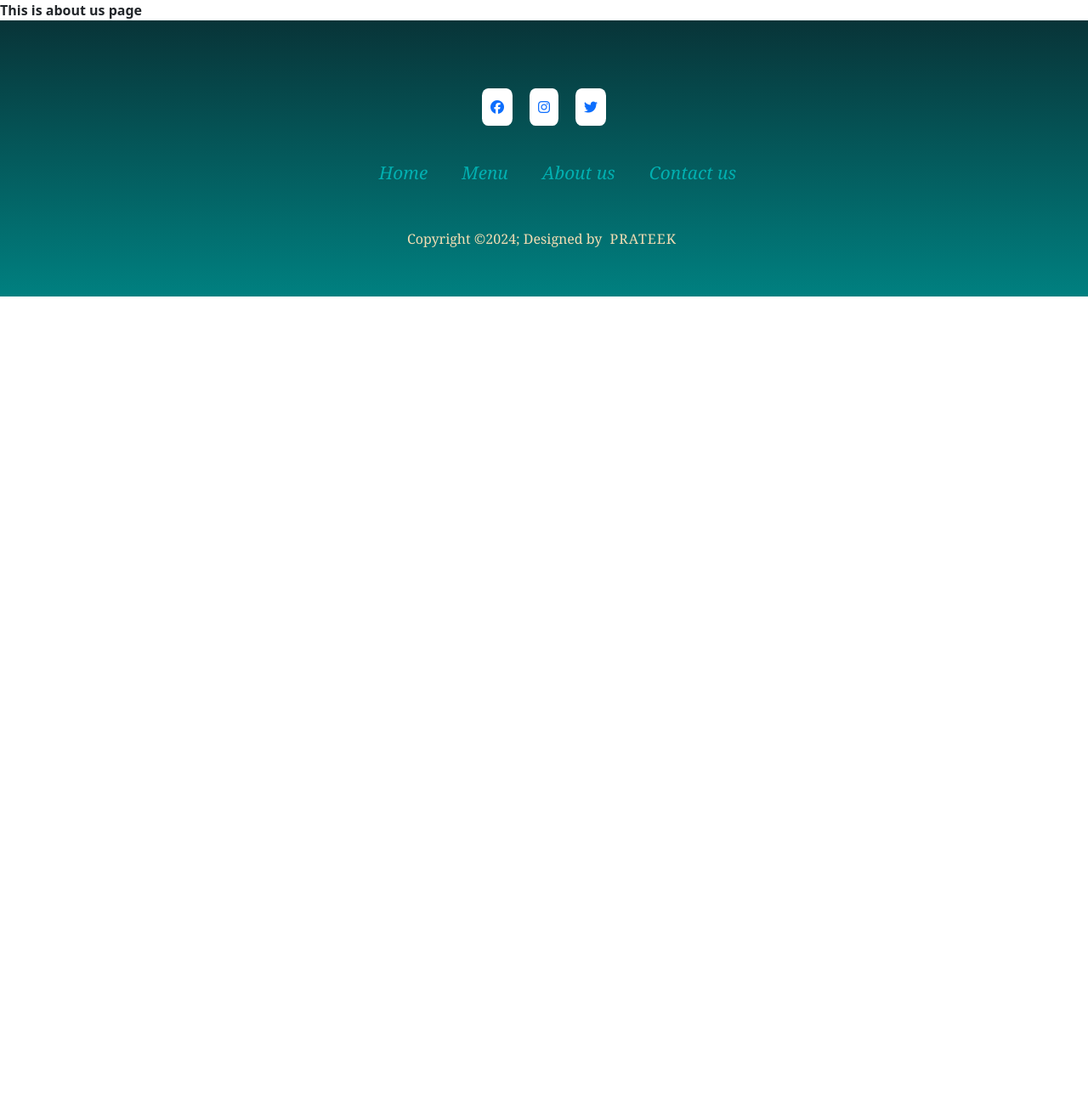
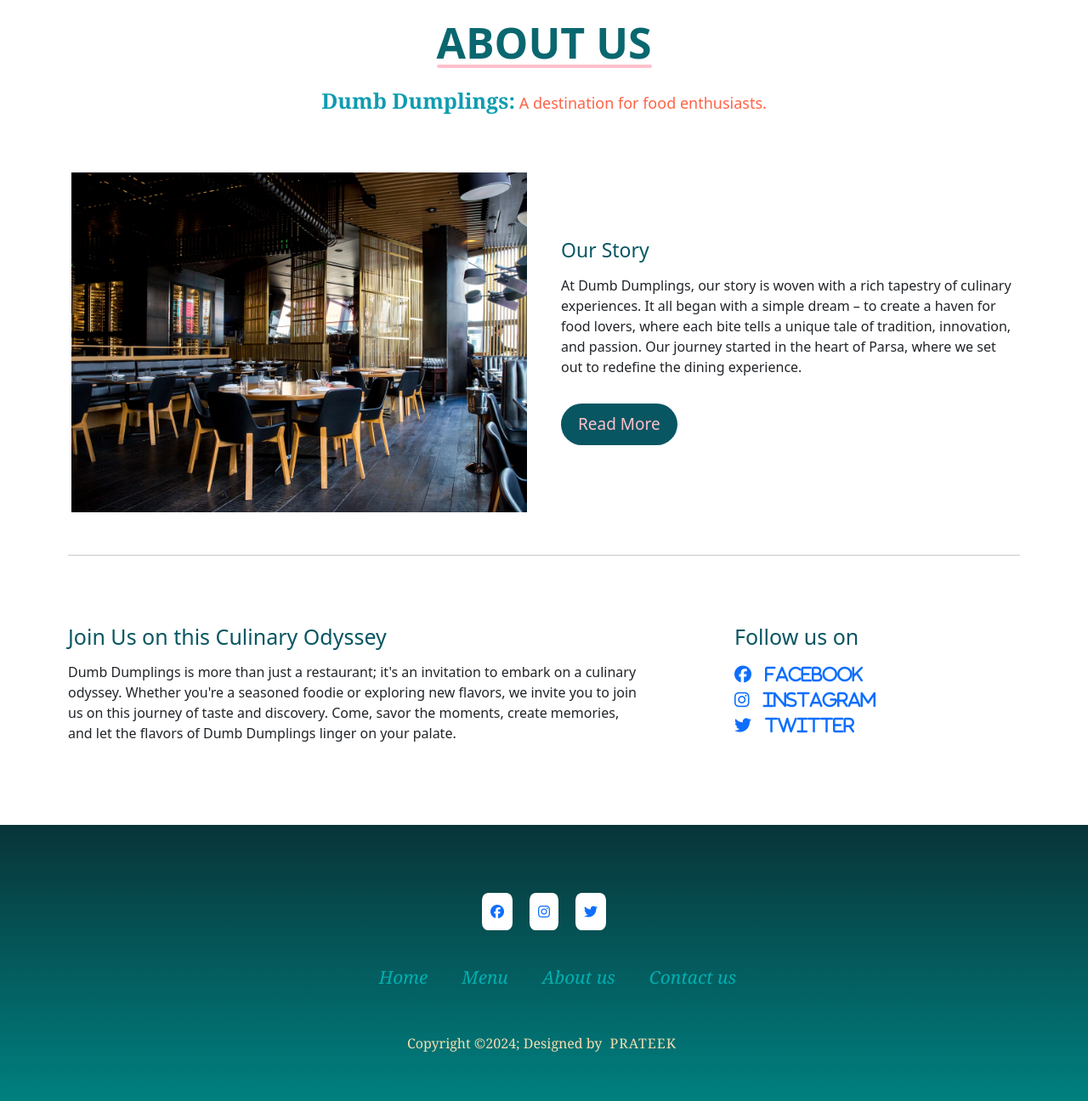
Before and after one commit to Prateek-Giree/Restaurant_website_Django, a Django app: page /about/ in a window 1280 px wide. Shown: the part 46-1342 px from the top of the page at 85% size. Before the commit the page ends 800 px from the top, so only its background shows below. Run offline with Django 5.2, Linux system fonts and the light colour scheme; some web fonts are replaced.

Commit message:
Added about us page

```diff
--- a/static/css/style.css
+++ b/static/css/style.css
@@ -301,3 +301,128 @@ footer {
 }
 
 /*Styling for contact us page, end*/
+
+/* Styling for about us page  */
+.heading {
+  width: 90%;
+  display: flex;
+  justify-content: center;
+  align-items: center;
+  flex-direction: column;
+  text-align: center;
+  margin: 20px auto;
+}
+.heading h1 {
+  font-size: 50px;
+  color: #0a676f;
+  font-weight: 600;
+  text-transform: uppercase;
+  position: relative;
+  margin-bottom: 20px;
+}
+.heading h1::after {
+  content: "";
+  position: absolute;
+  left: 0;
+  bottom: 0;
+  align-self: center;
+  height: 4px;
+  width: 100%;
+  margin: 0 auto;
+  background: pink;
+  border-radius: 5px;
+}
+.heading p {
+  font-size: 18px;
+  color: tomato;
+  margin-bottom: 35px;
+}
+.heading p span {
+  font-family: Cambria, Cochin, Georgia, Times, "Times New Roman", serif;
+  color: #0e9cb1;
+  font-size: 25px;
+  font-weight: 600;
+}
+.contain {
+  width: 90%;
+  padding: 10px 20px;
+  margin: 0 auto;
+}
+
+.about {
+  display: flex;
+  justify-content: space-between;
+  align-items: center;
+  flex-wrap: wrap;
+}
+.aboutImg {
+  flex: 1;
+  margin-right: 40px;
+  overflow: hidden;
+}
+
+.aboutImg img {
+  min-width: 400px;
+  height: 400px;
+  display: block;
+  transition: 0.5s ease;
+}
+.aboutImg:hover img {
+  transform: scale(1.1);
+}
+.about .aboutText {
+  flex: 1;
+}
+.aboutText h2 {
+  font-size: 23px;
+  margin-bottom: 15px;
+  color: #085662;
+}
+.aboutText .readMore {
+  display: inline-block;
+  padding: 10px 20px;
+  color: pink;
+  font-size: 19px;
+  text-decoration: none;
+  border-radius: 25px;
+  margin-top: 15px;
+  background: #085662;
+  transition: 0.3s ease;
+}
+.aboutText .readMore:hover {
+  color: #fff;
+  background-color: #16a6c3;
+}
+.line {
+  margin: 40px 80px 40px 80px;
+}
+
+.description {
+  display: flex;
+  justify-content: space-between;
+  flex-wrap: nowrap;
+  margin: 80px;
+}
+.description .desc {
+  width: 60%;
+}
+.description .desc h2 {
+  font-size: 25px;
+  margin-bottom: 15px;
+  color: #085662;
+}
+.description .iconlist {
+  width: 30%;
+}
+.iconlist h2 {
+  font-size: 25px;
+  margin-bottom: 15px;
+  color: #085662;
+}
+.icons a {
+  font-size: 20px;
+}
+.icons span {
+  margin-left: 1rem;
+}
+/* Styling for about us page , end */
--- a/templates/about.html
+++ b/templates/about.html
@@ -1,6 +1,41 @@
-{% extends "base.html" %}
-{% block title %}About us{% endblock title %}
+{% extends 'base.html' %}
+{% block title %}
+  About us
+{% endblock %}
 
 {% block body %}
-<b>This is  about us page</b>
-{% endblock body %}
+  <div class="heading">
+    <h1>About us</h1>
+    <p>
+      <span>Dumb Dumplings:</span> A destination for food enthusiasts.
+    </p>
+  </div>
+  <div class="contain">
+    <section class="about">
+      <div class="aboutImg">
+        <img src="/static/images/about.avif" alt="" />
+      </div>
+      <div class="aboutText">
+        <h2>Our Story</h2>
+        <p>At Dumb Dumplings, our story is woven with a rich tapestry of culinary experiences. It all began with a simple dream – to create a haven for food lovers, where each bite tells a unique tale of tradition, innovation, and passion. Our journey started in the heart of Parsa, where we set out to redefine the dining experience.</p>
+        <a href="#culinary" class="readMore">Read More</a>
+      </div>
+    </section>
+  </div>
+  <hr class="line" />
+  <section class="description" id="culinary">
+    <div class="desc">
+      <h2>Join Us on this Culinary Odyssey</h2>
+      <p>Dumb Dumplings is more than just a restaurant; it's an invitation to embark on a culinary odyssey. Whether you're a seasoned foodie or exploring new flavors, we invite you to join us on this journey of taste and discovery. Come, savor the moments, create memories, and let the flavors of Dumb Dumplings linger on your palate.</p>
+    </div>
+
+    <div class="iconlist">
+      <h2>Follow us on</h2>
+      <div class="icons">
+        <a href="https://www.facebook.com/" target="_blank"><i class="fab fa-facebook"><span>Facebook</span></i></a> <br />
+        <a href="https://www.instagram.com/" target="_blank"><i class="fab fa-instagram"><span>Instagram</span></i></a> <br />
+        <a href="https://www.twitter.com/" target="_blank"><i class="fab fa-twitter"><span>Twitter</span></i></a>
+      </div>
+    </div>
+  </section>
+{% endblock %}
```
Also changed, not shown: static/images/about.avif (added).
